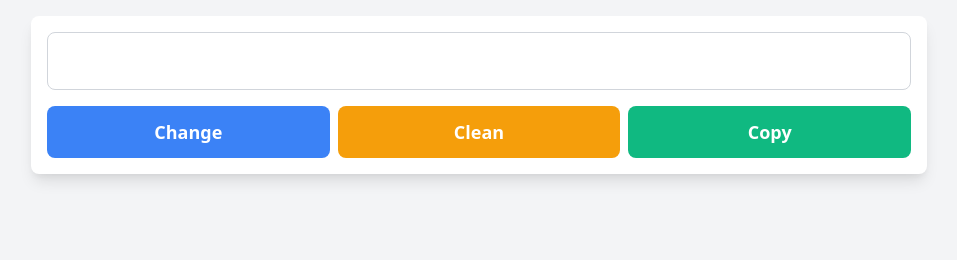
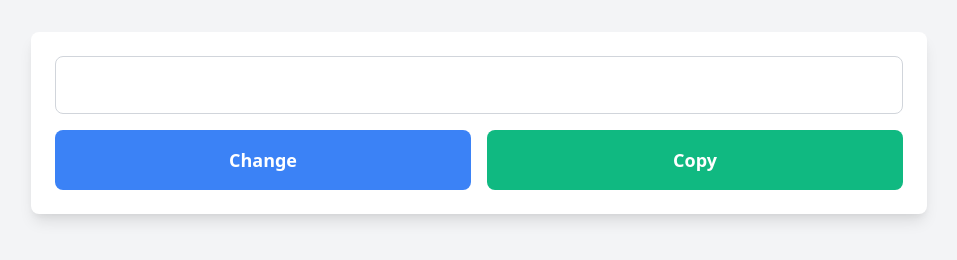
Before and after one commit to akhil-monetizely/humanize, a plain HTML site: page index.html in a window 1280 px wide. Shown: the whole page, without its empty margins (161-1118 px from the left). Drawn offline with nearby package versions, Linux system fonts and the light colour scheme.

Commit message:
revert clean logic

```diff
--- a/index.html
+++ b/index.html
@@ -7,27 +7,23 @@
     <script src="https://cdnjs.cloudflare.com/ajax/libs/vue/3.3.4/vue.global.min.js"></script>
     <link href="https://cdnjs.cloudflare.com/ajax/libs/tailwindcss/2.2.19/tailwind.min.css" rel="stylesheet">
 </head>
-<body class="bg-gray-100 min-h-screen p-4">
+<body class="bg-gray-100 min-h-screen p-8">
     <div id="app" class="max-w-4xl mx-auto">
-        <div class="bg-white rounded-lg shadow-lg p-4">
+        <div class="bg-white rounded-lg shadow-lg p-6">
             <div class="prose max-w-none">
                 <div contenteditable="true"
                      ref="editor"
                      @input="updateContent"
-                     class="w-full min-h-[400px] p-4 border border-gray-300 rounded-lg mb-4 focus:outline-none focus:ring-2 focus:ring-blue-500 whitespace-pre-wrap"
+                     class="w-full min-h-[400px] p-4 border border-gray-300 rounded-lg mb-4 focus:outline-none focus:ring-2 focus:ring-blue-500"
                 ></div>
             </div>
-            <div class="flex flex-wrap gap-2">
+            <div class="flex gap-4">
                 <button @click="processText"
-                        class="flex-1 min-w-[150px] bg-blue-500 text-white px-4 py-3 text-lg font-semibold rounded-lg hover:bg-blue-600 focus:outline-none focus:ring-2 focus:ring-blue-500 focus:ring-offset-2">
+                        class="flex-1 bg-blue-500 text-white px-8 py-4 text-lg font-semibold rounded-lg hover:bg-blue-600 focus:outline-none focus:ring-2 focus:ring-blue-500 focus:ring-offset-2">
                     Change
                 </button>
-                <button @click="cleanFormatting"
-                        class="flex-1 min-w-[150px] bg-yellow-500 text-white px-4 py-3 text-lg font-semibold rounded-lg hover:bg-yellow-600 focus:outline-none focus:ring-2 focus:ring-yellow-500 focus:ring-offset-2">
-                    Clean
-                </button>
                 <button @click="copyToClipboard"
-                        class="flex-1 min-w-[150px] bg-green-500 text-white px-4 py-3 text-lg font-semibold rounded-lg hover:bg-green-600 focus:outline-none focus:ring-2 focus:ring-green-500 focus:ring-offset-2">
+                        class="flex-1 bg-green-500 text-white px-8 py-4 text-lg font-semibold rounded-lg hover:bg-green-600 focus:outline-none focus:ring-2 focus:ring-green-500 focus:ring-offset-2">
                     Copy
                 </button>
             </div>
@@ -105,13 +101,6 @@
                     this.$refs.editor.innerHTML = processedContent;
                     this.content = processedContent;
                 },
-                cleanFormatting() {
-                    const tempDiv = document.createElement('div');
-                    tempDiv.innerHTML = this.$refs.editor.innerHTML;
-                    const cleanText = tempDiv.innerText;
-                    this.$refs.editor.innerHTML = cleanText;
-                    this.content = cleanText;
-                },
                 copyToClipboard() {
                     navigator.clipboard.writeText(this.$refs.editor.innerText)
                         .then(() => alert('Copied to clipboard!'))
```
